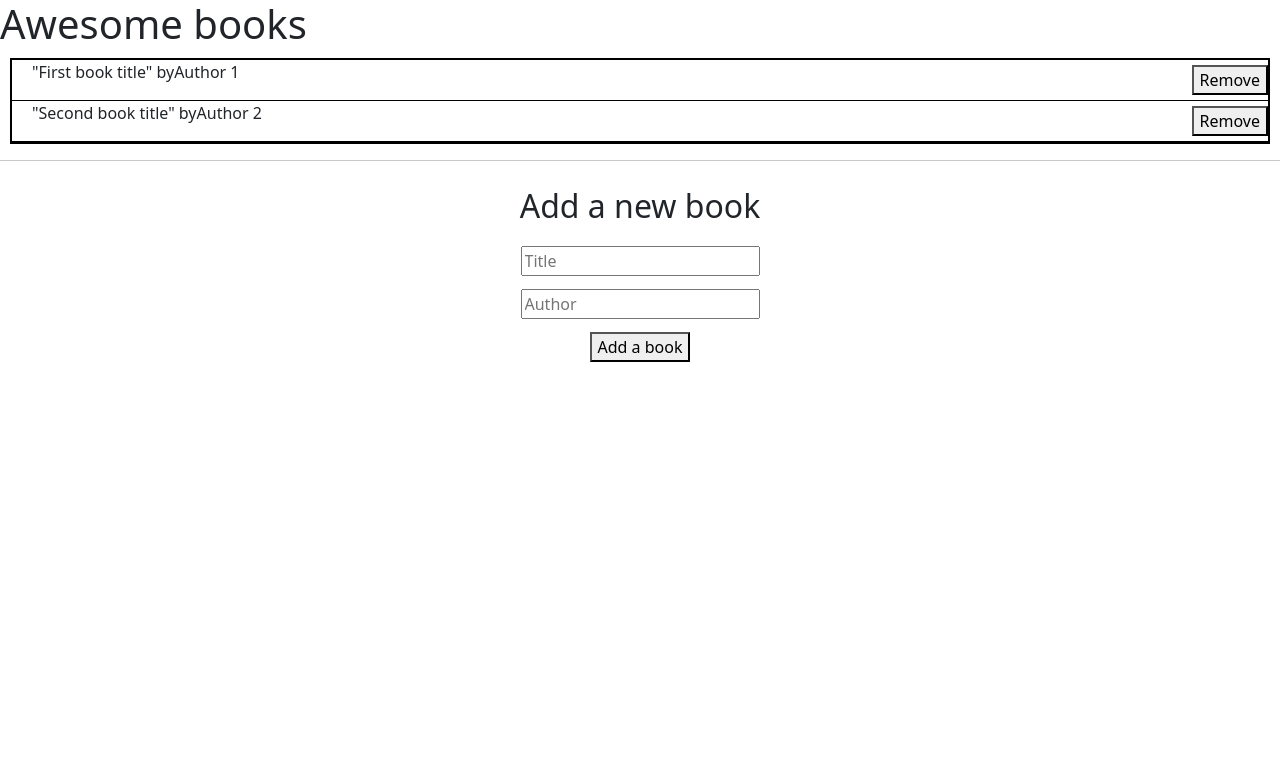
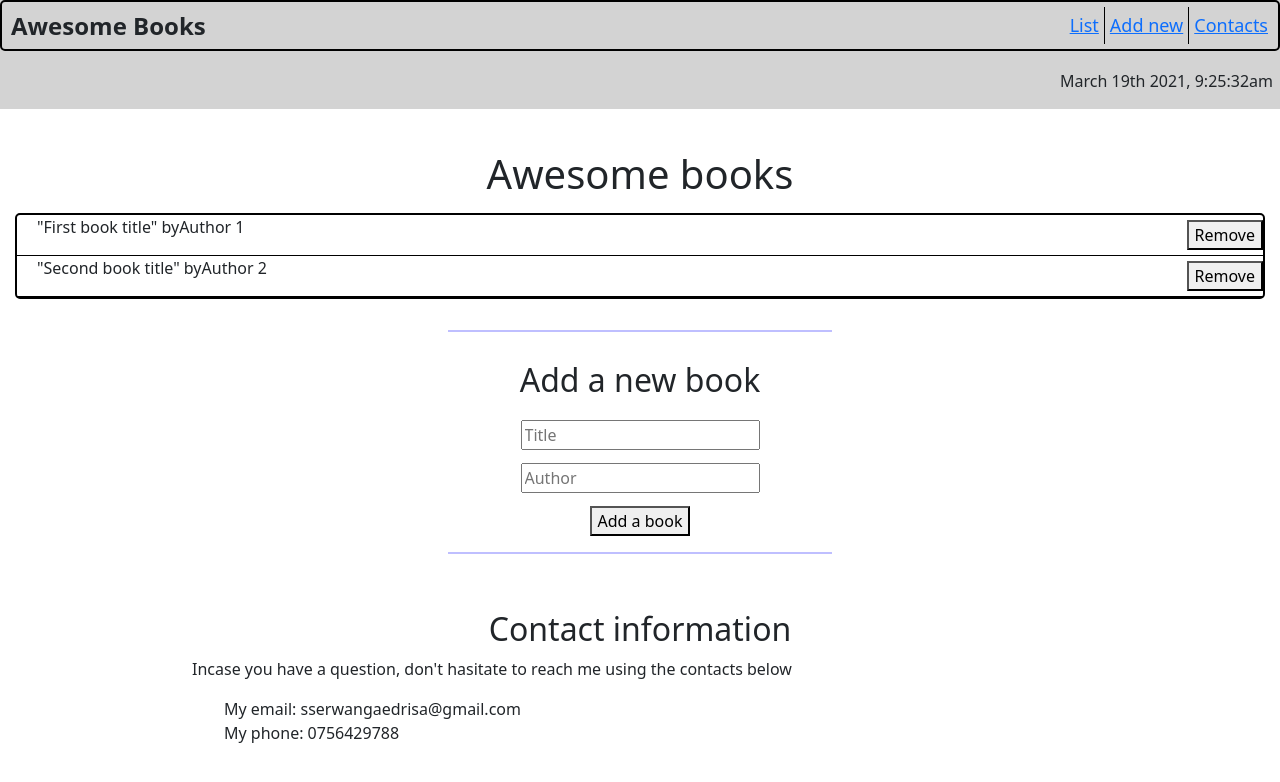
Before and after one commit to sserwangaedrisa/Books-library, a plain HTML site: page index.html in a window 1280 px wide. Drawn offline with nearby package versions, Linux system fonts and the light colour scheme.

Commit message:
Second commit

```diff
--- a/index.html
+++ b/index.html
@@ -8,6 +8,32 @@
     <title>Awesome books</title>
 </head>
 <body>
+    <div id="navSection">
+        <nav class="nav">
+            <ul class="navItems">
+                <li class="Item" id="item1">Awesome Books</li>
+                <li class="item" id="item2">
+                    <a href="#list-section">
+                        List
+                    </a>
+                </li>
+                <li class="item" id="item3">
+                    <a href="#main">
+                        Add new
+                    </a>
+                </li>
+                <li class="item" id="item4">
+                    <a href="#contact-section">
+                        Contacts
+                    </a>
+                </li>
+            </ul>
+        </nav>
+        <div class="time">
+            <p>March 19th 2021, 9:25:32am</p>
+        </div>
+    </div>
+<div id="list-section">
     <h1 class="heading" id="h1"> Awesome books</h1>
     <div id="div1" class="bookssection">
         <ul id="ul" class="generalList">
@@ -41,12 +67,14 @@
         </ul>
     </div>
 
-    <div>
-        <hr id="horzontalLine">
+</div>
+
+    <div class="horzontalLine">
+        <hr class="hrl">
     </div>
 
 
-    <div id="main">
+    <section id="main">
         <div id="addingSection" class="adding ">
             <div class="A">
                 <h2>Add a new book</h1>
@@ -61,7 +89,31 @@
                 <button id="addingButton">Add a book</button>
             </div>
         </div>
+    </section>
+
+    <div class="horzontalLine">
+        <hr class="hrl">
     </div>
+
+    <section class="contactSection" id="contact-section">
+       <div class="cs">
+            <div>
+                <h2 id="contact-head">Contact information</h1>
+
+            </div>
+            <div id="contact-details">
+                <p id="p">Incase you have a question, don't hasitate to reach me using the contacts below</p>
+                <ul id="ul2">
+                    <li class="contacts-list">My email: sserwangaedrisa@gmail.com</li>
+                    <li class="contacts-list">My phone: 0756429788</li>
+                </ul>
+
+            </div>
+
+       </div>
+    </section>
+
+
 
     <script src="https://cdn.jsdelivr.net/npm/bootstrap@5.3.1/dist/js/bootstrap.bundle.min.js" integrity="sha384-HwwvtgBNo3bZJJLYd8oVXjrBZt8cqVSpeBNS5n7C8IVInixGAoxmnlMuBnhbgrkm" crossorigin="anonymous"></script>
     <script type="text/javascript" src="style.js"></script>
--- a/style.css
+++ b/style.css
@@ -1,3 +1,68 @@
+body{
+    padding-top:px;
+}
+
+#navSection{
+    margin-right: 0px;
+    padding-right:0px;
+    position: fixed;
+    top: 0;
+    width: 100%;
+    z-index: 1000;
+    background-color: lightgray;
+
+
+
+
+}
+
+.navItems{
+    padding: 5px;
+    width: 100%;
+    list-style: none;
+
+    border: 2px solid black;
+    border-radius: 5px;
+    display: flex;
+    justify-content: flex-end;
+    align-items: center;
+}
+.nav{
+    width: 100%;
+}
+#item1{
+    margin-right: auto;
+    padding-left: 4px;
+    font-size: x-large;
+    font-weight: 700;
+
+}
+.item{
+    padding: 5px;
+    font-size: large;
+}
+#item3{
+    border-right: 1px solid black;
+}
+#item2{
+    border-right: 1px solid black;
+}
+.time{
+    width: 100%;
+    padding: 7px;
+    padding-top: 2px;
+    padding-bottom: 0;
+    display: flex;
+    justify-content: flex-end;
+}
+
+#h1{
+    text-align: center;
+}
+#list-section{
+    margin-top: 150px;
+    scroll-margin-top: 150px;
+}
 .list{
     margin: 0px;
     /* border: 2px solid black; */
@@ -11,21 +76,19 @@
     padding: 0px;
 
 }
-ul{
-    margin: 10px;
+#ul{
+    margin: 15px;
     list-style: none;
     padding: 0;
     border: 2px solid black;
+    border-radius: 5px;
 }
 li{
     list-style: none;
     margin-left: 0px;
 }
 .minorList{
-    margin: 0;
-
-    right: 0;
-    left: 0;
+    padding-top: 0px;
     border-bottom: 1px solid black;
     display: flex;
     justify-content: flex-start;
@@ -44,6 +107,8 @@ li{
     position: center;
     text-align: center;
 }
+
+
 #addingSection{
     width: 100%;
     position: center;
@@ -55,3 +120,31 @@ li{
     padding: 10px;
     margin: 3px;
 }
+.hrl{
+    width: 30%;
+    border: 1px solid blue;
+}
+.horzontalLine{
+    width: 100%;
+    display: flex;
+    justify-content: center;
+}
+.contactSection{
+    margin-top: 40px;
+    width: 100%;
+    /* display: flex;
+    justify-content: center; */
+}
+.cs{
+    width: 100%;
+}
+#contact-head{
+    text-align: center;
+}
+#contact-details{
+   text-align:left;
+    padding-left:15%;
+}
+#ul2{
+    border: none;
+}
```
